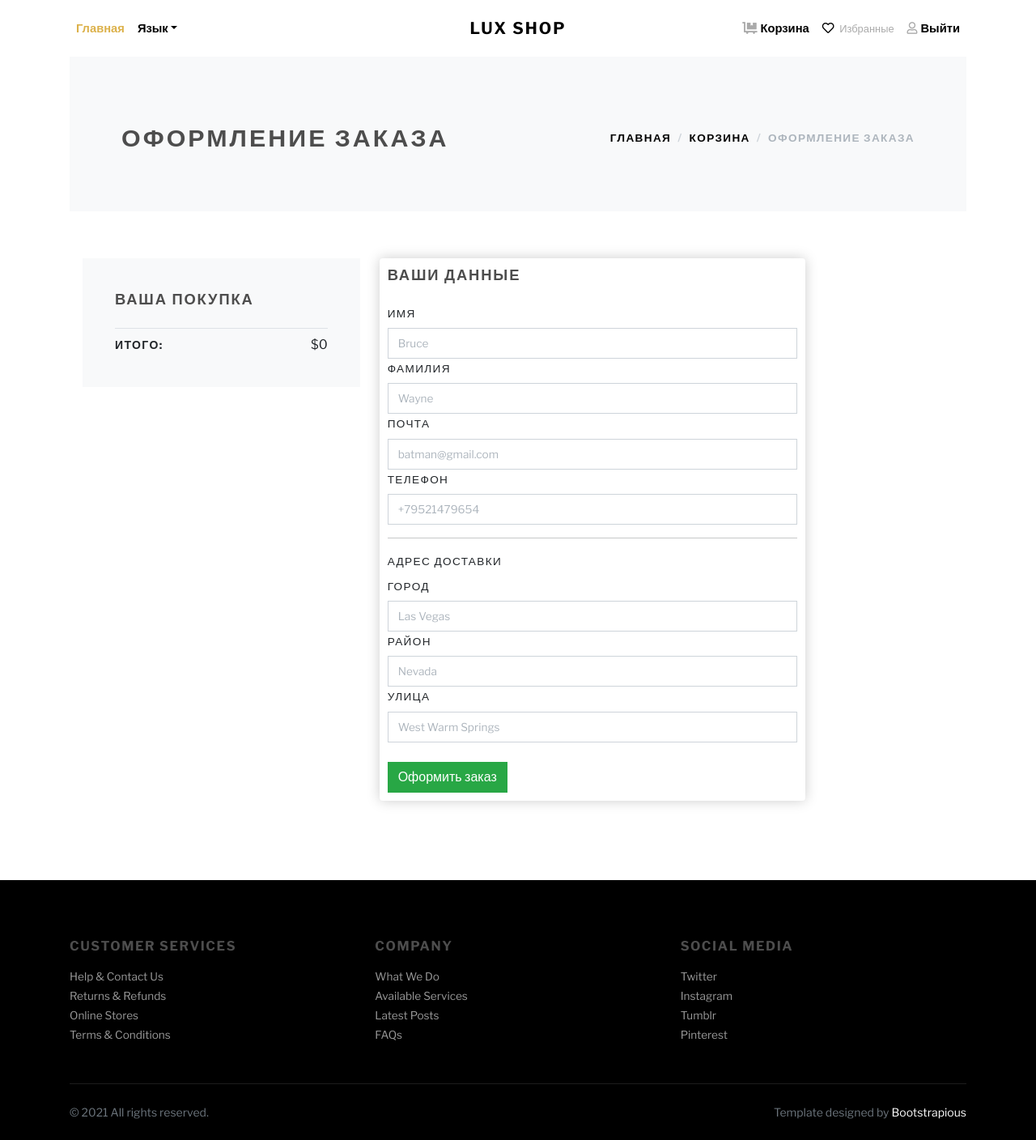
After one commit to magwindow/lux_shop, a Django app: page /checkout/ in a window 1280 px wide. The commit adds this page. Shown: the whole page at 81% size. Run offline with Django 5.2, Linux system fonts and the light colour scheme; a user stored in the database is signed in; data comes from the database, SQL or seed files in the repository; data that the repository does not hold is empty; some libraries are stand-ins or nearby versions; some web fonts are replaced.

Commit message:
Added the checkout page

```diff
--- a/shop/forms.py
+++ b/shop/forms.py
@@ -42,7 +42,6 @@
 
 class CustomerForm(forms.ModelForm):
     """Контактная информация"""
-
     class Meta:
         model = Customer
         fields = ('first_name', 'last_name', 'email', 'phone')
--- a/shop/templates/shop/cart.html
+++ b/shop/templates/shop/cart.html
@@ -63,10 +63,10 @@
                     <div class="bg-light px-4 py-3">
                         <div class="row align-items-center text-center">
                             <div class="col-md-6 mb-3 mb-md-0 text-md-start"><a
-                                    class="btn btn-link p-0 text-dark btn-sm" href="/ru/"><i
+                                    class="btn btn-link p-0 text-dark btn-sm" href="{% url 'index' %}"><i
                                     class="fas fa-long-arrow-alt-left me-2"> </i>Продолжить покупки</a></div>
                             <div class="col-md-6 text-md-end"><a class="btn btn-outline-dark btn-sm"
-                                                                 href="/ru/checkout/">Оформить заказ<i
+                                                                 href="{% url 'checkout' %}">Оформить заказ<i
                                     class="fas fa-long-arrow-alt-right ms-2"></i></a></div>
                         </div>
                     </div>
--- /dev/null
+++ b/shop/templates/shop/checkout.html
@@ -0,0 +1,108 @@
+{% extends 'base.html' %}
+
+{% block title %}
+{{ title }}
+{% endblock title %}
+
+
+{% block main %}
+<main>
+
+    <div class="container">
+        <!-- HERO SECTION-->
+        <section class="py-5 bg-light">
+            <div class="container">
+                <div class="row px-4 px-lg-5 py-lg-4 align-items-center">
+                    <div class="col-lg-6">
+                        <h1 class="h2 text-uppercase mb-0">Оформление заказа</h1>
+                    </div>
+                    <div class="col-lg-6 text-lg-end">
+                        <nav aria-label="breadcrumb">
+                            <ol class="breadcrumb justify-content-lg-end mb-0 px-0 bg-light">
+                                <li class="breadcrumb-item"><a class="text-dark" href="{% url 'index' %}">Главная</a></li>
+                                <li class="breadcrumb-item"><a class="text-dark" href="{% url 'cart' %}">Корзина</a></li>
+                                <li class="breadcrumb-item active" aria-current="page">Оформление заказа</li>
+                            </ol>
+                        </nav>
+                    </div>
+                </div>
+            </div>
+        </section>
+        <section class="py-5">
+            <div class="container">
+                <div class="row">
+                    <div class="col-lg-4">
+                        <div class="card border-0 rounded-0 p-lg-4 bg-light">
+                            <div class="card-body">
+                                <h5 class="text-uppercase mb-4">Ваша покупка</h5>
+                                <ul class="list-unstyled mb-0">
+
+                                    {% for item in order_products %}
+                                    <li class="d-flex align-items-center justify-content-between">
+                                        <strong class="small fw-bold"><hr>{{ item.product }}</strong>
+                                        <span class="text-muted small">${{ item.get_total_price }}</span>
+                                    </li>
+                                    {% endfor %}
+
+                                    <li class="border-bottom my-2"></li>
+                                    <li class="d-flex align-items-center justify-content-between"><strong
+                                            class="text-uppercase small fw-bold">Итого:</strong><span>${{ order.get_cart_total_price }}</span></li>
+                                </ul>
+                            </div>
+                        </div>
+                    </div>
+
+                    <!-- BILLING ADDRESS-->
+                    <div class="col-lg-6">
+                        <div class="box-element">
+                            <form action="/ru/payment/" method="post" enctype="multipart/form-data">
+                                {% csrf_token %}
+                                <div id="user-info">
+                                    <h2 class="h5 text-uppercase mb-4">Ваши данные</h2>
+                                    <div>
+                                        <label class="form-label text-sm text-uppercase">имя</label>
+                                        {{ customer_form.first_name }}
+                                    </div>
+                                    <div>
+                                        <label class="form-label text-sm text-uppercase">фамилия</label>
+                                        {{ customer_form.last_name }}
+                                    </div>
+                                    <div>
+                                        <label class="form-label text-sm text-uppercase">почта</label>
+                                        {{ customer_form.email }}
+                                    </div>
+                                    <div>
+                                        <label class="form-label text-sm text-uppercase">телефон</label>
+                                        {{ customer_form.phone }}
+                                    </div>
+                                </div>
+                                <hr>
+                                <div id="shipping-info">
+                                    <label class="form-label text-sm text-uppercase">Адрес доставки</label>
+
+                                    <div>
+                                        <label class="form-label text-sm text-uppercase">город</label>
+                                        {{ shipping_form.city }}
+                                    </div>
+
+                                    <div>
+                                        <label class="form-label text-sm text-uppercase">район</label>
+                                        {{ shipping_form.state }}
+                                    </div>
+
+                                    <div>
+                                        <label class="form-label text-sm text-uppercase">улица</label>
+                                        {{ shipping_form.street }}
+                                    </div>
+                                </div>
+                                <br>
+                                <button class="btn btn-success" type="submit">Оформить заказ</button>
+                            </form>
+                        </div>
+                    </div>
+                </div>
+            </div>
+        </section>
+    </div>
+</main>
+{% endblock main %}
--- a/shop/urls.py
+++ b/shop/urls.py
@@ -17,4 +17,5 @@
     path('save_email/', save_subscribers, name='save_subscribers'),
     path('cart/', cart, name='cart'),
     path('to_cart/<int:product_id>/<str:action>/', to_cart, name='to_cart'),
+    path('checkout/', checkout, name='checkout'),
 ]
--- a/shop/views.py
+++ b/shop/views.py
@@ -186,7 +186,8 @@
     context = {
         'order': cart_info['order'],
         'order_products': cart_info['order_products'],
-        'cart_total_quantity': cart_info['cart_total_quantity']
+        'cart_total_quantity': cart_info['cart_total_quantity'],
+        'title': 'Корзина'
     }
     return render(request, 'shop/cart.html', context)
 
@@ -199,3 +200,17 @@
     else:
         messages.error(request, 'Авторизуйтесь или зарегистрируйтесь, чтобы совершать покупки')
         return redirect('login_registration')
+
+
+def checkout(request):
+    """Страница оформления заказа"""
+    cart_info = get_cart_data(request)
+    context = {
+        'order': cart_info['order'],
+        'order_products': cart_info['order_products'],
+        'cart_total_quantity': cart_info['cart_total_quantity'],
+        'customer_form': CustomerForm(),
+        'shipping_form': ShippingForm(),
+        'title': 'Оформление заказа'
+    }
+    return render(request, 'shop/checkout.html', context)
```
